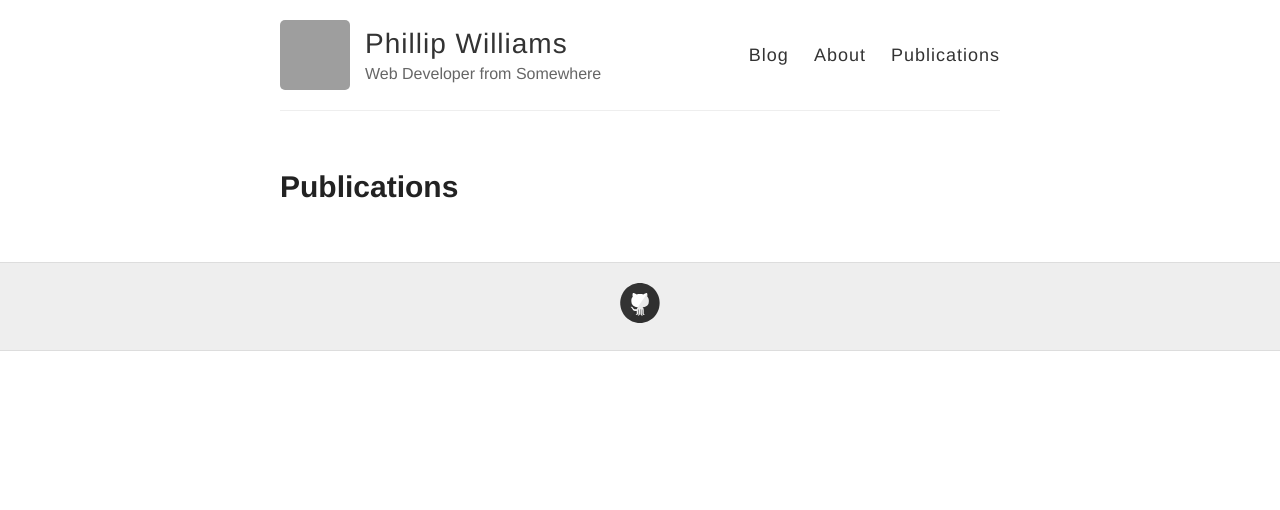
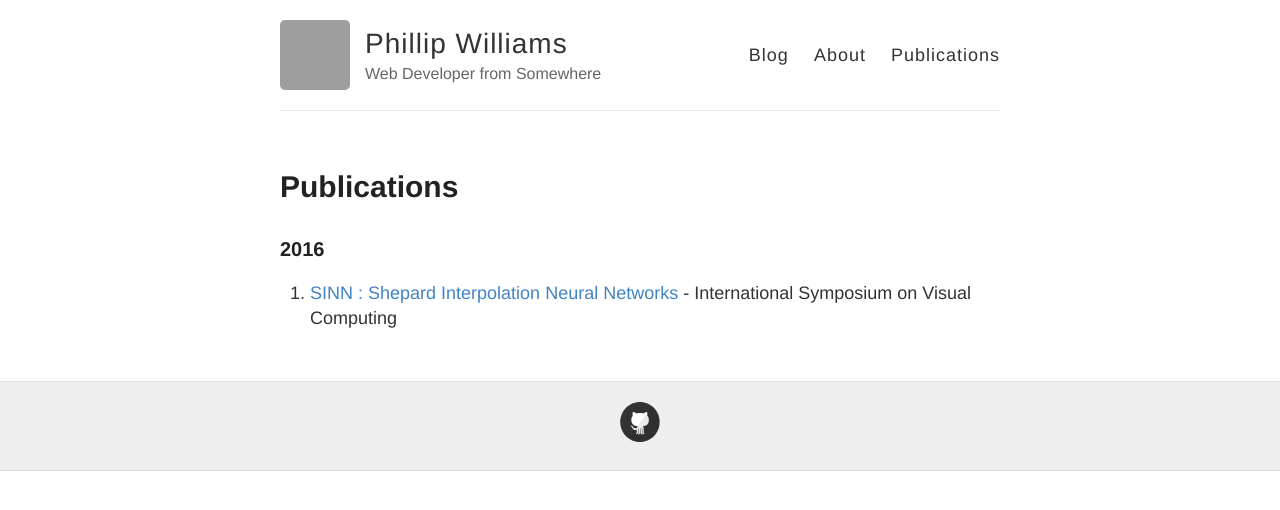
Before and after one commit to Philliams/Philliams.github.io, a Jekyll site: the page built from publications.md, in a window 1280 px wide. Shown: the top 510 px of the page. Built offline with Jekyll 4.4.1, drawn with Linux system fonts in a browser that asks for light colours; grey boxes are pictures that could not be loaded.

Commit message:
Starting adding papers to publication page

```diff
--- a/publications.md
+++ b/publications.md
@@ -3,3 +3,6 @@ layout: page
 title: Publications
 permalink: /publications/
 ---
+
+### 2016
+1. [SINN : Shepard Interpolation Neural Networks](https://link.springer.com/chapter/10.1007/978-3-319-50832-0_34) - International Symposium on Visual Computing
```
Also changed, not shown: about.md (+0 -1 lines).
